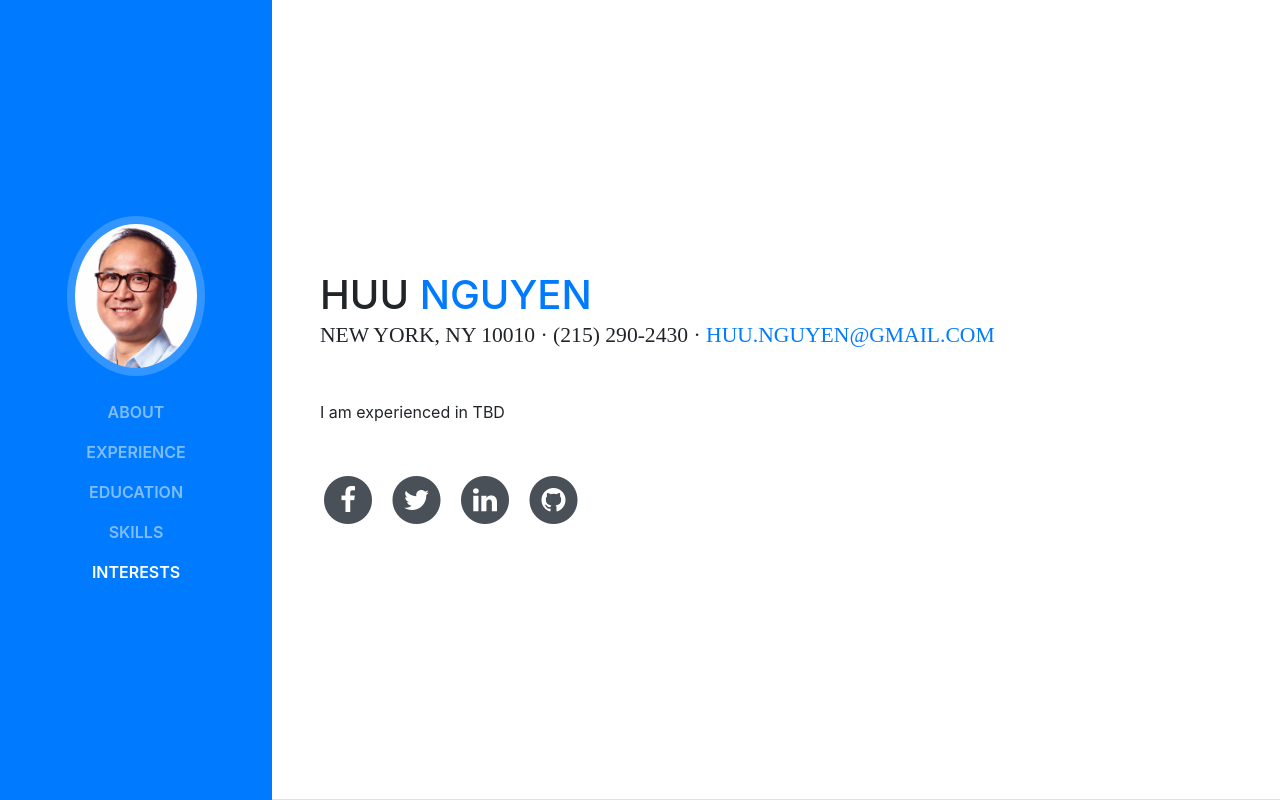
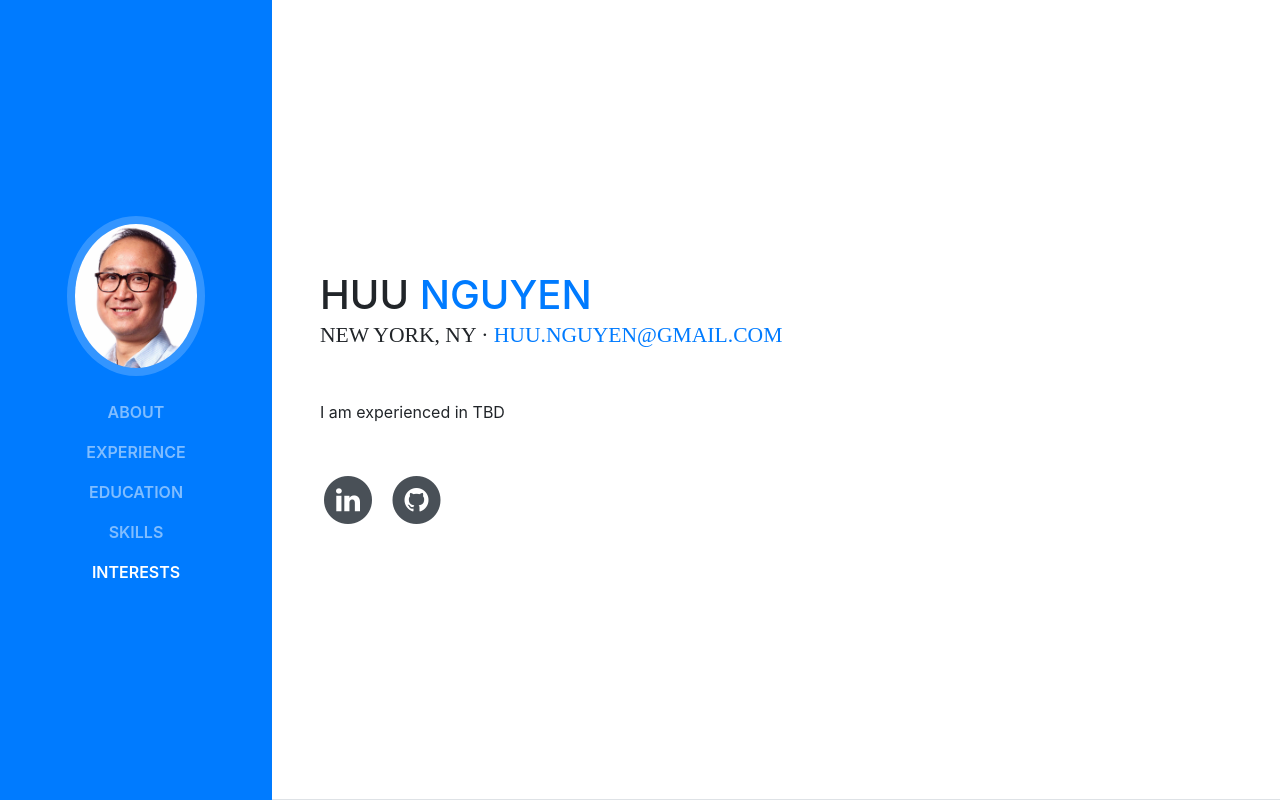
Before and after one commit to huuman118/huuman118.github.io, a website with bundled scripts: page index.html in a window 1280 px wide. Shown: the top 800 px of the page. Built offline with nearby package versions, Linux system fonts and the light colour scheme; a web font is replaced by a local one.

Commit message:
feat: added contact info

```diff
--- a/index.html
+++ b/index.html
@@ -8,7 +8,7 @@
   <meta name="description" content="">
   <meta name="author" content="">
 
-  <title>Huu Nguyen's Resume</title>
+  <title>Huu Nguyen's Portfolio</title>
 
   <!-- Bootstrap core CSS -->
   <link href="vendor/bootstrap/css/bootstrap.min.css" rel="stylesheet">
@@ -67,29 +67,13 @@
         <h1 class="mb-0">Huu
           <span class="text-primary">Nguyen</span>
         </h1>
-        <div class="subheading mb-5">New York, NY 10010 · (215) 290-2430 ·
+        <div class="subheading mb-5">New York, NY ·
           <a href="mailto:huu.nguyen@gmail.com">huu.nguyen@gmail.com</a>
         </div>
         <p class="mb-5">I am experienced in TBD</p>
         <ul class="list-inline list-social-icons mb-0">
           <li class="list-inline-item">
-            <a href="#">
-              <span class="fa-stack fa-lg">
-                <i class="fa fa-circle fa-stack-2x"></i>
-                <i class="fa fa-facebook fa-stack-1x fa-inverse"></i>
-              </span>
-            </a>
-          </li>
-          <li class="list-inline-item">
-            <a href="#">
-              <span class="fa-stack fa-lg">
-                <i class="fa fa-circle fa-stack-2x"></i>
-                <i class="fa fa-twitter fa-stack-1x fa-inverse"></i>
-              </span>
-            </a>
-          </li>
-          <li class="list-inline-item">
-            <a href="#">
+            <a href="https://www.linkedin.com/in/huungocnguyen">
               <span class="fa-stack fa-lg">
                 <i class="fa fa-circle fa-stack-2x"></i>
                 <i class="fa fa-linkedin fa-stack-1x fa-inverse"></i>
@@ -97,7 +81,7 @@
             </a>
           </li>
           <li class="list-inline-item">
-            <a href="#">
+            <a href="https://github.com/huuman118">
               <span class="fa-stack fa-lg">
                 <i class="fa fa-circle fa-stack-2x"></i>
                 <i class="fa fa-github fa-stack-1x fa-inverse"></i>
```
